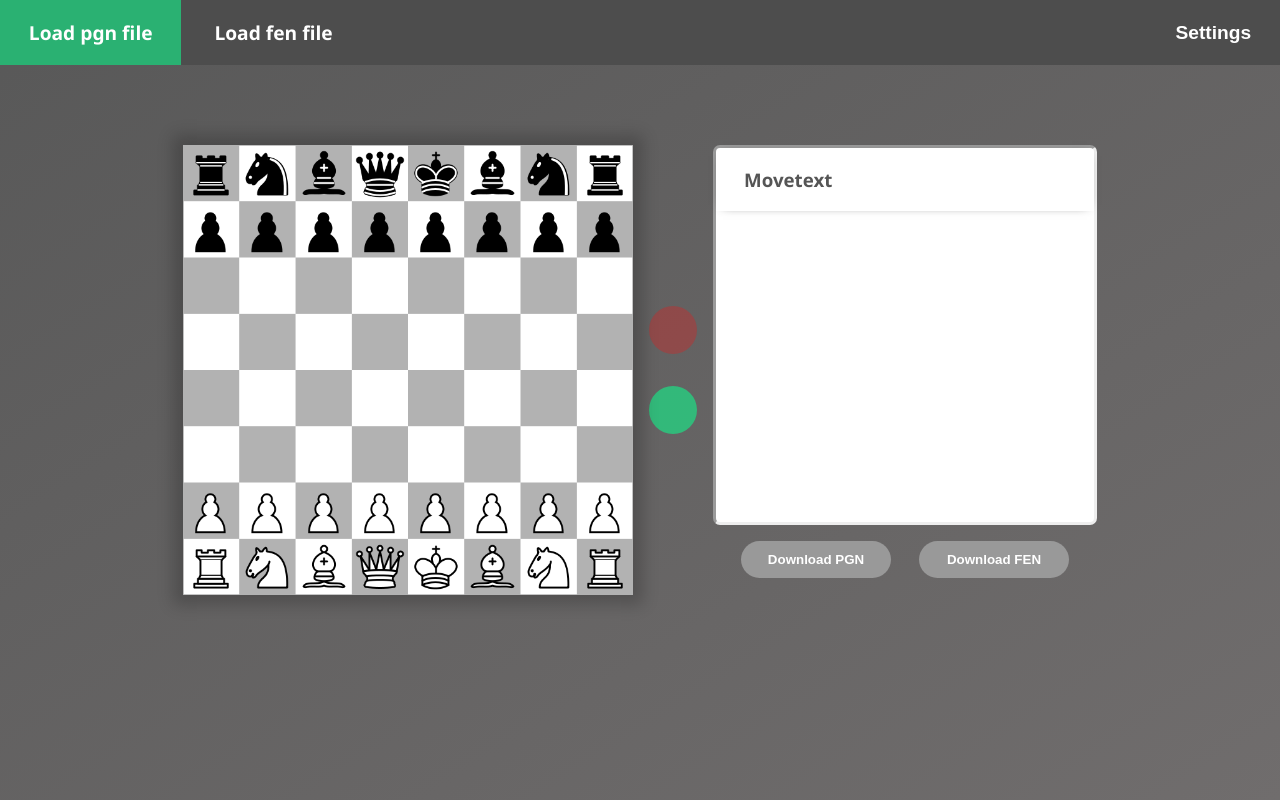
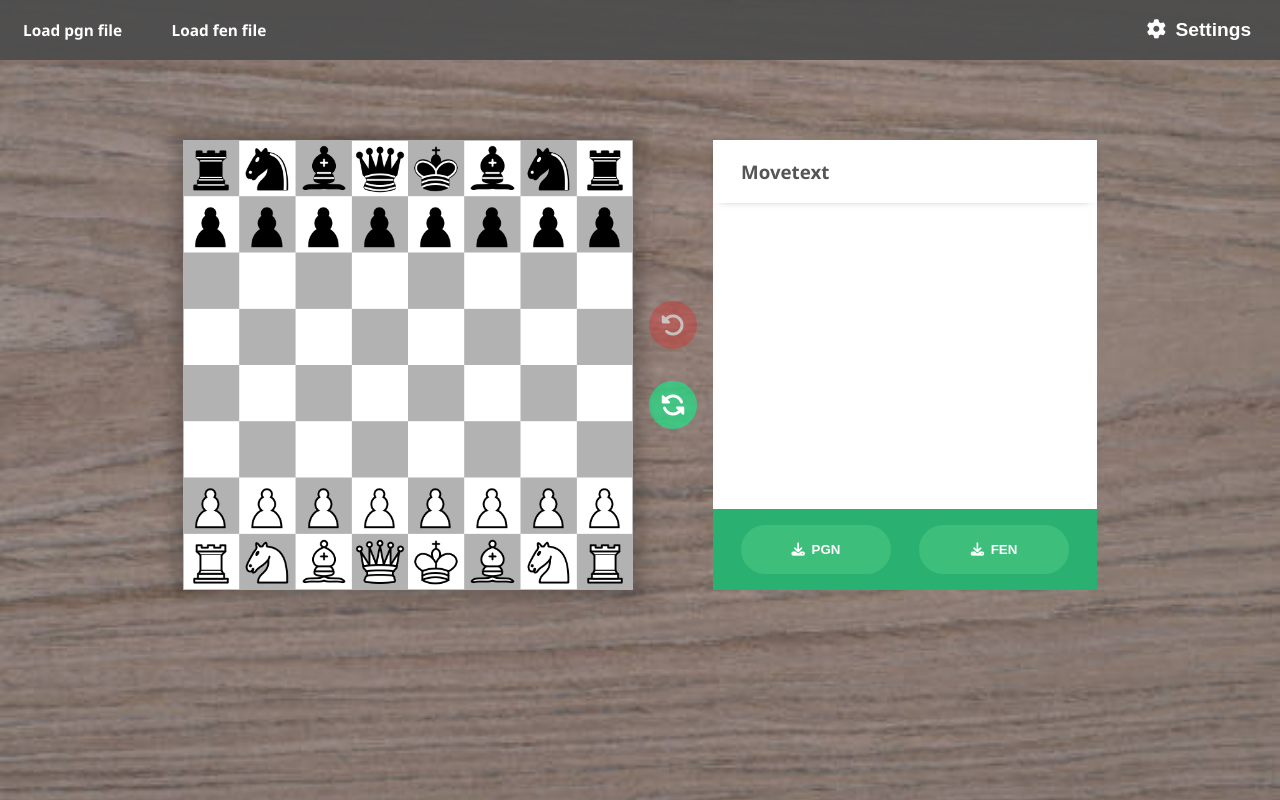
Before and after one commit to scinth/Simple-Chess-GUI, a website built with webpack: page src/template.html in a window 1280 px wide. Built offline with nearby package versions, Linux system fonts and the light colour scheme.

Commit message:
icons and improvements

```diff
--- a/src/styles/style.scss
+++ b/src/styles/style.scss
@@ -13,15 +13,17 @@ html {
 }
 body {
 	color: black;
-	background: linear-gradient(to bottom right, #585858, #706d6d);
 	width: 100%;
 	max-width: 100%;
 	min-height: 100vh;
+	background-image: url(../assets/background.jpg);
+	background-repeat: no-repeat;
+	background-size: cover;
 }
 nav {
 	width: 100%;
 	max-width: 100%;
-	background-color: #4d4d4d;
+	background-color: #4d4d4dee;
 	position: -webkit-sticky;
 	position: sticky;
 	top: 0;
@@ -37,17 +39,24 @@ nav {
 		color: white;
 		background: none;
 		border: none;
+		flex-shrink: 0;
+	}
+
+	button i {
+		margin-right: 0.5em;
 	}
 
 	#menu {
 		width: -webkit-fill-available;
 		ul {
+			font-size: 0.8em;
 			list-style-type: none;
+			width: clamp(230px, 30vw, 300px);
 			display: inline-block;
 			position: absolute;
+			background-color: #4d4d4dee;
 			top: 100%;
 			left: 0;
-			background-color: #4d4d4d;
 			transform: translateX(-100%);
 
 			li a {
@@ -73,7 +82,7 @@ nav {
 			list-style-type: none;
 			width: clamp(230px, 30vw, 300px);
 			color: white;
-			background-color: #4d4d4d;
+			background-color: #4d4d4dee;
 			padding: 1em 1.5em;
 			position: absolute;
 			top: 100%;
@@ -236,16 +245,26 @@ main {
 			margin: 1rem;
 			border-width: 0;
 			border-radius: 50%;
+			font-size: 1.5em;
+			color: white;
+			display: flex;
+			justify-content: center;
+			align-items: center;
 			cursor: pointer;
 
 			&:disabled {
 				opacity: 0.5;
 				cursor: not-allowed;
 			}
+
+			&:not(:disabled):hover {
+				transition: transform 0.3s ease;
+				transform: scale(1.1);
+			}
 		}
 
 		#reset_board_btn {
-			background-color: #eb1717a2;
+			background-color: hsla(0, 84%, 51%, 0.635);
 		}
 		#rotate_board_btn {
 			background-color: #17eb88a2;
@@ -265,8 +284,8 @@ main {
 			align-content: stretch;
 			color: #555;
 			background-color: white;
-			border-style: inset;
-			border-radius: 7px;
+			border-top-left-radius: 1.5em;
+			border-top-right-radius: 1.5em;
 
 			h3,
 			p {
@@ -289,34 +308,30 @@ main {
 		}
 
 		.actions {
-			form {
-				margin: 1rem;
-
-				label {
-					color: #555;
-					font-size: 1.3rem;
-				}
-
-				input[type='range'] {
-					cursor: pointer;
-				}
-			}
-
 			.buttons {
 				display: flex;
 				justify-content: space-evenly;
 				align-content: center;
+				background-color: #2ab172;
 
 				button {
 					width: clamp(110px, 40%, 150px);
 					margin: 1rem 0;
-					padding: 0.8em 1.8em;
+					padding: 1.3em;
 					border: none;
 					border-radius: 2rem;
 					color: white;
-					background-color: hsl(0, 0%, 60%);
+					background-color: #3ebe7b;
 					font-weight: bold;
 					cursor: pointer;
+
+					i {
+						margin-right: 0.5em;
+					}
+
+					&:hover {
+						background-color: #45df8f;
+					}
 				}
 			}
 		}
@@ -325,12 +340,15 @@ main {
 
 @media (orientation: landscape) {
 	nav {
+		align-items: baseline;
 		#menu_btn {
 			display: none;
 		}
 		#menu {
 			ul {
+				width: initial;
 				position: static;
+				background-color: transparent;
 				transition: none;
 				transform: translateX(0);
 
@@ -362,7 +380,9 @@ main {
 			width: clamp(100px, 30vw, 500px);
 
 			.movetext {
-				height: 380px;
+				height: calc(var(--board-width) - 81.656px);
+				border-top-left-radius: 0;
+				border-top-right-radius: 0;
 			}
 		}
 	}
--- a/src/template.html
+++ b/src/template.html
@@ -23,10 +23,11 @@
 		<link rel="icon" type="image/png" sizes="32x32" href="./icons/favicon-32x32.png" />
 		<link rel="icon" type="image/png" sizes="16x16" href="./icons/favicon-16x16.png" />
 		<title>Chess GUI</title>
+		<script src="https://kit.fontawesome.com/52378a1b3e.js" crossorigin="anonymous"></script>
 	</head>
 	<body>
 		<nav role="navigation">
-			<button id="menu_btn">Menu</button>
+			<button id="menu_btn"><i class="fa-solid fa-bars"></i>Menu</button>
 			<div id="menu">
 				<ul>
 					<li><a href="#">Load pgn file</a></li>
@@ -54,13 +55,17 @@
 					</li>
 				</ul>
 			</div>
-			<button id="settings_btn">Settings</button>
+			<button id="settings_btn"><i class="fa-solid fa-gear"></i>Settings</button>
 		</nav>
 		<main>
 			<div id="board"></div>
 			<div id="board_actions">
-				<button id="reset_board_btn" type="button" title="reset_board_btn"></button>
-				<button id="rotate_board_btn" type="button" title="rotate_board_btn"></button>
+				<button id="reset_board_btn" type="button" title="Reset Board">
+					<i class="fa-solid fa-rotate-left"></i>
+				</button>
+				<button id="rotate_board_btn" type="button" title="Rotate Board">
+					<i class="fa-solid fa-rotate fa-flip-horizontal"></i>
+				</button>
 			</div>
 			<div id="controls">
 				<div class="movetext">
@@ -71,8 +76,12 @@
 				</div>
 				<div class="actions">
 					<div class="buttons">
-						<button id="download_pgn" type="button">Download PGN</button>
-						<button id="download_fen" type="button">Download FEN</button>
+						<button id="download_pgn" type="button" title="Download PGN">
+							<i class="fa-solid fa-download"></i>PGN
+						</button>
+						<button id="download_fen" type="button" title="Download FEN">
+							<i class="fa-solid fa-download"></i>FEN
+						</button>
 					</div>
 				</div>
 			</div>
```
Also changed, not shown: src/assets/background.jpg (added).
